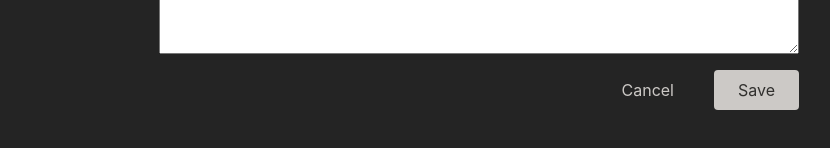
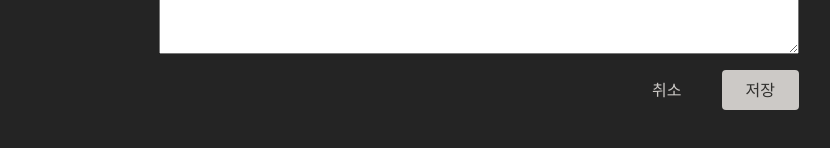
Before and after one commit to SAHA-YJB/routerproject, a React (Create React App) app in the folder frontend/: page /events/new in a window 1280 px wide. Shown: the part 538-686 px from the top of the page, without its empty margins (161-991 px from the left). Built offline with nearby package versions, Linux system fonts and the light colour scheme.

Commit message:
features: useNavigation .state check  change ui

```diff
--- a/frontend/src/components/EventForm.jsx
+++ b/frontend/src/components/EventForm.jsx
@@ -1,9 +1,11 @@
-import { Form, useNavigate } from "react-router-dom";
+import { Form, useNavigate, useNavigation } from "react-router-dom";
 
 import classes from "./EventForm.module.css";
 
 function EventForm({ method, event }) {
   const navigate = useNavigate();
+  const navigation = useNavigation();
+  const isSubmitting = navigation.state === "submitting";
 
   const cancelHandler = () => {
     navigate("..");
@@ -52,10 +54,12 @@ function EventForm({ method, event }) {
         />
       </p>
       <div className={classes.actions}>
-        <button type="button" onClick={cancelHandler}>
-          Cancel
+        <button type="button" disabled={isSubmitting} onClick={cancelHandler}>
+          취소
         </button>
-        <button>Save</button>
+        <button disabled={isSubmitting}>
+          {isSubmitting ? "제출 중" : "저장"}
+        </button>
       </div>
     </Form>
   );
```
Also changed, not shown: 1 other file (tests, documents, lock files or other folders).
